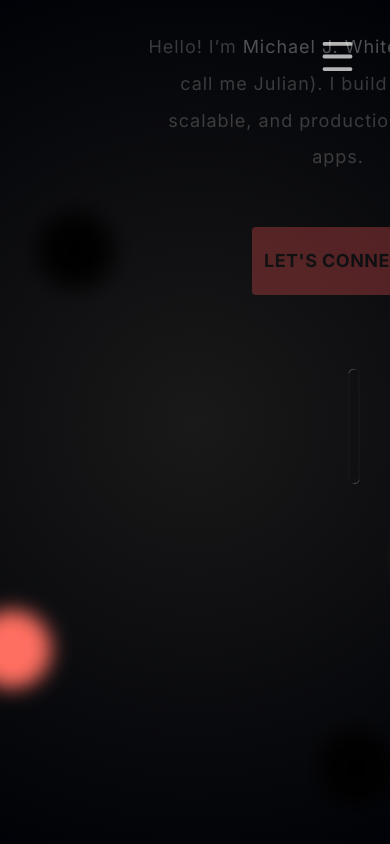
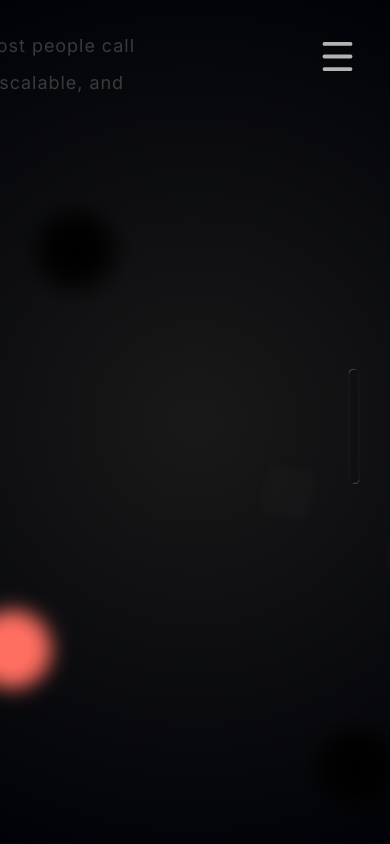
Before and after one commit to mj-codices/my-portfolio, a Next.js app: page / in a window 390 px wide. Shown: the top 844 px of the page. Built offline with nearby package versions, Linux system fonts and the light colour scheme; no server answers.

Commit message:
Updated hero child component responsiveness

```diff
--- a/src/app/components/hero/Hero.tsx
+++ b/src/app/components/hero/Hero.tsx
@@ -77,12 +77,12 @@ export default function Hero({ scrollYProgress, setIsHoveringCTA }: HeroProps) {
       <FadeSection>
         <motion.div
           style={{ y: launchY }}
-          className="mt-[-3rem] flex-1 pl-35 lg:pl-45 remove-padding shrink-con max-[1060px]:flex-none max-[1060px]:text-center text-left z-10"
+          className="absolute right-1/2 top-1/4 mx-15 mt-[-1rem] remove-padding shrink-con text-left z-10"
         >
           {/* Main Presentational Header */}
           <h1 className="text-7xl shrink-heading font-bold mt-15 uppercase -translate-y-6 leading-[3.9rem] tracking-[-.2rem]">
-            <span className="block hero-heading">Full-stack</span>
-            <span className="block max-[1060px]:pl-0 pl-4 brightness-130">
+            <span className="block hero-heading whitespace-nowrap">Full-stack</span>
+            <span className="block pl-4 brightness-130">
               Developer
             </span>
           </h1>
@@ -107,7 +107,7 @@ export default function Hero({ scrollYProgress, setIsHoveringCTA }: HeroProps) {
  text-[var(--color-secondary)] rounded font-semibold
  text-lg tracking-wide cursor-pointer
  button button--calypso
- max-[1060px]:mx-auto max-[1060px]:block z-10"
+ mx-auto block z-10"
             >
               {/* Layout Layer 1: Baseline Idle Presentation Text */}
               <span>LET'S CONNECT</span>
@@ -143,7 +143,7 @@ export default function Hero({ scrollYProgress, setIsHoveringCTA }: HeroProps) {
         </motion.div>
       </FadeSection>
 
-      <div className="absolute left-1/2 top-1/2 max-[1060px]:hidden">
+      <div className="absolute left-1/2 top-1/2">
         <HeroCluster scrollYProgress={scrollYProgress} />
       </div>
     </section>
```
